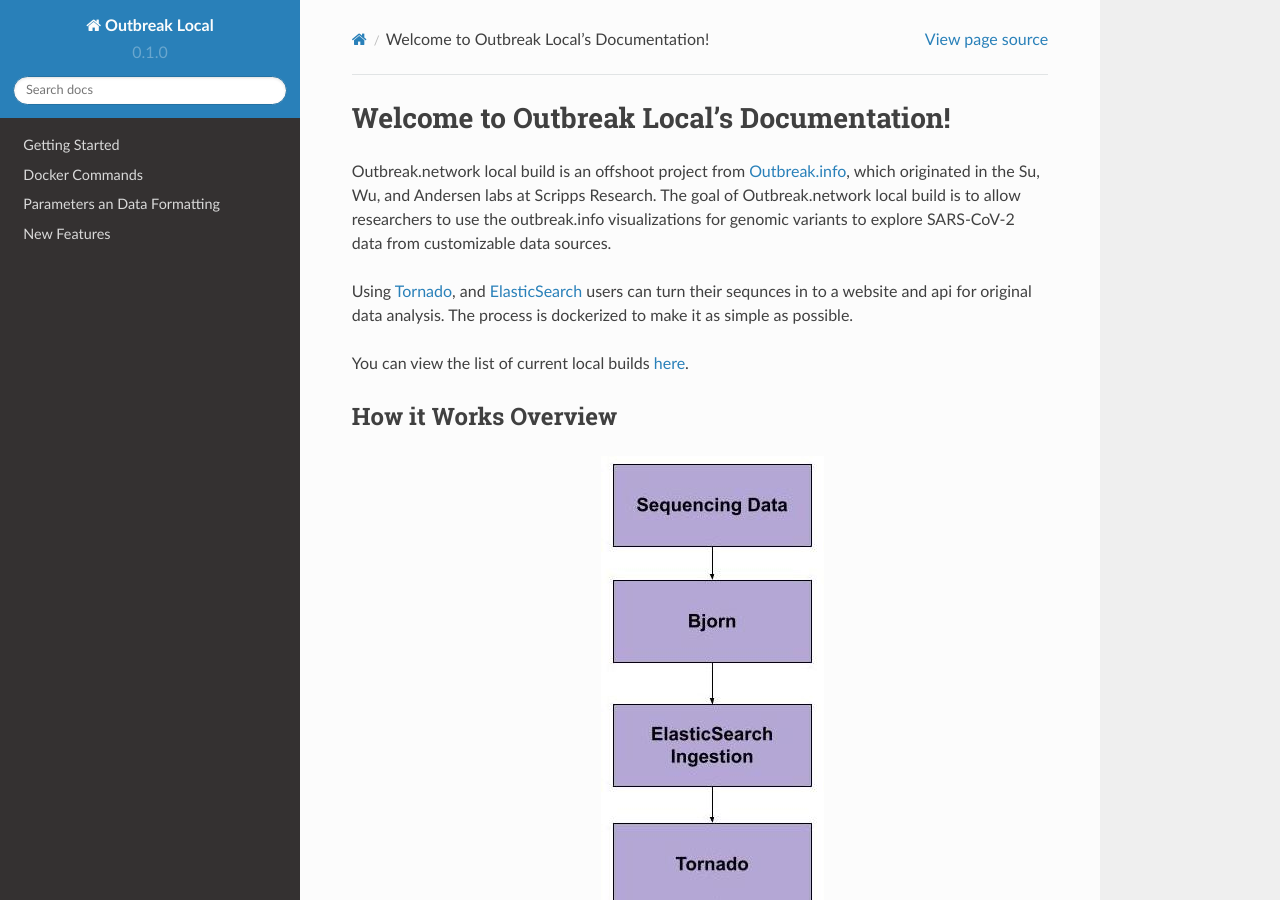
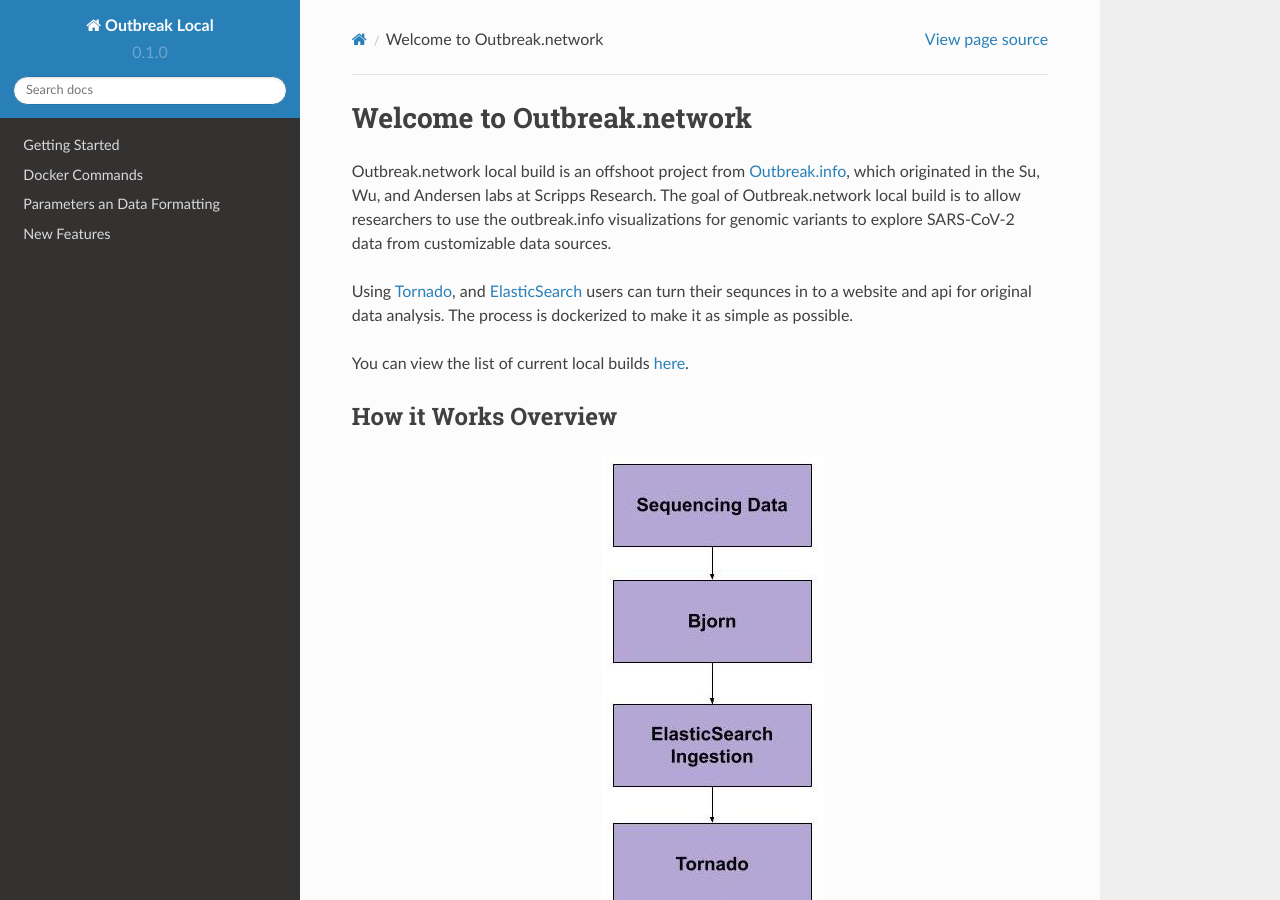
Before and after one commit to andersen-lab/outbreak-local-documentation, a Sphinx documentation site: the page built from docs/source/index.rst, in a window 1280 px wide and 900 px high. Built offline with Sphinx 7.4.7 and the Read the Docs theme 2.0.0, drawn with Linux system fonts in a browser that asks for light colours.

Commit message:
change to .network

```diff
--- a/docs/source/index.rst
+++ b/docs/source/index.rst
@@ -1,5 +1,5 @@
-Welcome to Outbreak Local's Documentation!
-==========================================
+Welcome to Outbreak.network
+===========================
 
 Outbreak.network local build is an offshoot project from `Outbreak.info <https://outbreak.info/>`_, which originated in the Su, Wu,
 and Andersen labs at Scripps Research. The goal of Outbreak.network local build is to allow researchers to use the outbreak.info
```
